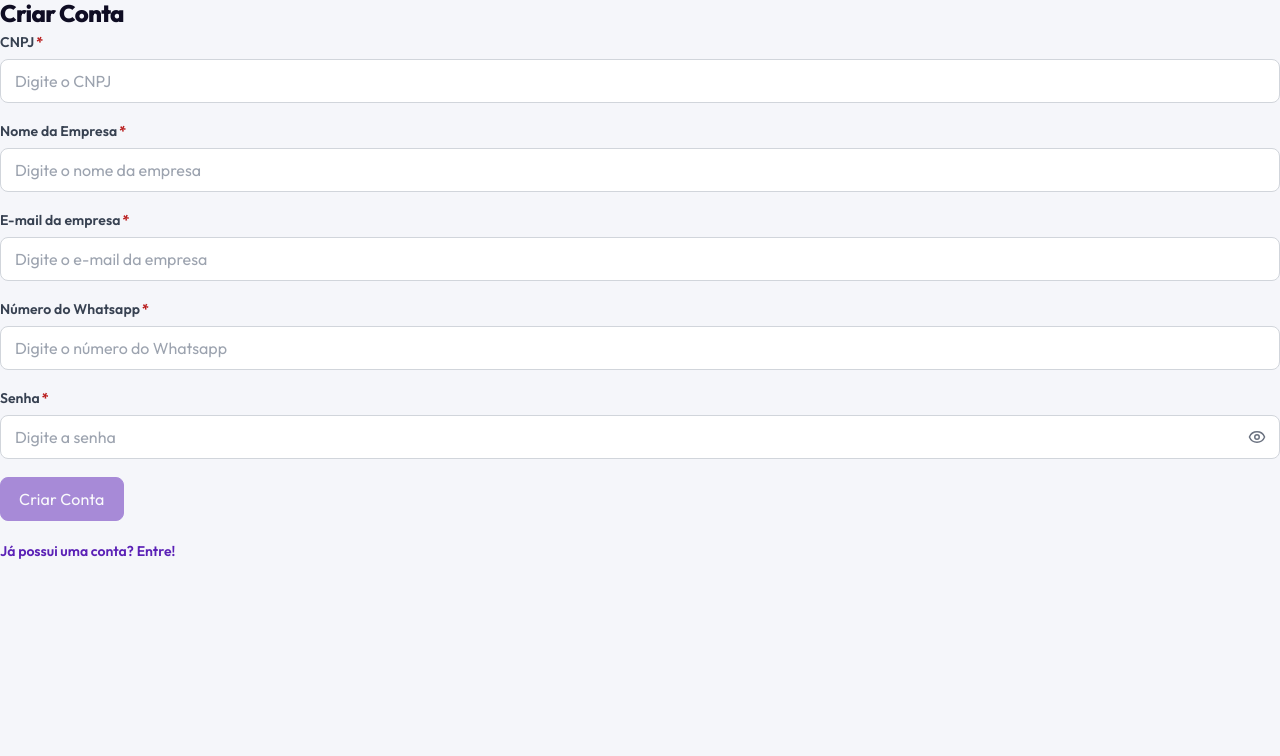
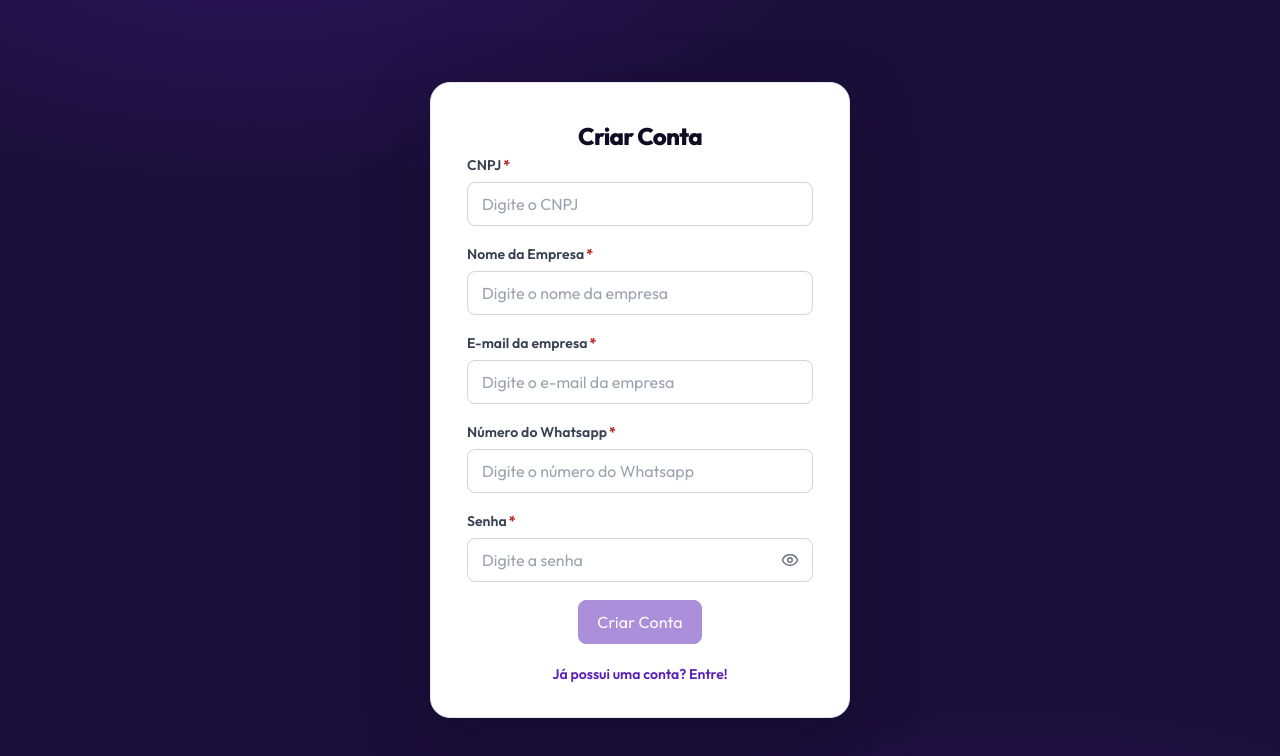
Before and after one commit to GabrielRoger07/Bakery-Quotation, a React (Vite) app in the folder frontend/: page /register in a window 1280 px wide. Shown: the top 756 px of the page. Built offline with nearby package versions, Linux system fonts and the light colour scheme; no server answers.

Commit message:
Migrate auth screens to layout/form primitives

```diff
--- a/frontend/src/pages/Company/CompanyCreate.jsx
+++ b/frontend/src/pages/Company/CompanyCreate.jsx
@@ -4,9 +4,12 @@ import useFetch from '@/hooks/useFetch'
 import Input from '@/components/Input'
 import Button from '@/components/Button'
 import Alert from '@/components/Alert'
+import PageContainer from '@/components/PageContainer'
+import PageHeader from '@/components/PageHeader'
 import useCharLimit from '@/hooks/useCharLimit'
 import usePhoneMask from '@/hooks/usePhoneMask'
 import useCnpjMask from '@/hooks/useCnpjMask'
+import { charLimitMessage } from '@/utils/charLimitMessage'
 import { ENV } from '@/config/env'
 
 const CompanyCreate = () => {
@@ -67,49 +70,27 @@ const CompanyCreate = () => {
     }
 
     return (
-        <div className="auth-bg">
-            <div className="auth-card">
-                <h1 className="text-[1.5rem] mb-1 text-[var(--color-text-strong)] font-extrabold tracking-[-0.03em] leading-[1.15]">Criar Conta</h1>
+        <PageContainer variant="auth">
+            <PageHeader title="Criar Conta" className="mb-1" />
             <form onSubmit={handleCreateCompany}>
-                    <Input label="CNPJ" type="text" value={companyCnpj} onChange={handleCnpjChange} onBlur={handleCnpjBlur} placeholder={"Digite o CNPJ"} isInvalid={isCnpjInvalid} required />
-                    {isCnpjInvalid && <div className="text-[var(--color-danger-strong)] text-[0.8125rem] font-medium -mt-1 mb-[0.625rem]">CNPJ inválido</div>}
+                <Input label="CNPJ" type="text" value={companyCnpj} onChange={handleCnpjChange} onBlur={handleCnpjBlur} placeholder={"Digite o CNPJ"} isInvalid={isCnpjInvalid} error={isCnpjInvalid && "CNPJ inválido"} required />
 
-                    <Input label={"Nome da Empresa"} type="text" value={companyName} onChange={handleNameChange} onBlur={handleNameBlur} placeholder={"Digite o nome da empresa"} isInvalid={isNameInvalid} required />
-                    {nameWarning && (
-                        <div className="text-[var(--color-danger-strong)] text-[0.8125rem] font-medium -mt-1 mb-[0.625rem]">
-                            {nameWarning.type === "too_short" && `É permitido ter no mínimo ${nameWarning.min} caracteres para ${nameWarning.fieldName}.`}
-                            {nameWarning.type === "too_long" && `É permitido ter no máximo ${nameWarning.max} caracteres para ${nameWarning.fieldName}.`}
-                        </div>
-                    )}
+                <Input label={"Nome da Empresa"} type="text" value={companyName} onChange={handleNameChange} onBlur={handleNameBlur} placeholder={"Digite o nome da empresa"} isInvalid={isNameInvalid} error={charLimitMessage(nameWarning)} required />
 
-                    <Input label={"E-mail da empresa"} type="text" value={companyEmail} onChange={handleEmailChange} onBlur={handleEmailBlur} placeholder={"Digite o e-mail da empresa"} isInvalid={isEmailInvalid} required />
-                    {emailWarning && (
-                        <div className="text-[var(--color-danger-strong)] text-[0.8125rem] font-medium -mt-1 mb-[0.625rem]">
-                            {emailWarning.type === "too_short" && `É permitido ter no mínimo ${emailWarning.min} caracteres para ${emailWarning.fieldName}.`}
-                            {emailWarning.type === "too_long" && `É permitido ter no máximo ${emailWarning.max} caracteres para ${emailWarning.fieldName}.`}
-                        </div>
-                    )}
+                <Input label={"E-mail da empresa"} type="text" value={companyEmail} onChange={handleEmailChange} onBlur={handleEmailBlur} placeholder={"Digite o e-mail da empresa"} isInvalid={isEmailInvalid} error={charLimitMessage(emailWarning)} required />
 
-                    <Input label={"Número do Whatsapp"} type="text" value={companyWhatsappNumber} onChange={handleWhatsappChange} onBlur={handleWhatsappBlur} placeholder={"Digite o número do Whatsapp"} isInvalid={isWhatsappInvalid} required />
-                    {isWhatsappInvalid && <div className="text-[var(--color-danger-strong)] text-[0.8125rem] font-medium -mt-1 mb-[0.625rem]">Número de Whatsapp inválido</div>}
+                <Input label={"Número do Whatsapp"} type="text" value={companyWhatsappNumber} onChange={handleWhatsappChange} onBlur={handleWhatsappBlur} placeholder={"Digite o número do Whatsapp"} isInvalid={isWhatsappInvalid} error={isWhatsappInvalid && "Número de Whatsapp inválido"} required />
 
-                    <Input label={"Senha"} type="password" value={companyPassword} onChange={handlePasswordChange} onBlur={handlePasswordBlur} placeholder={"Digite a senha"} isInvalid={isPasswordInvalid} required />
-                    {passwordWarning && (
-                        <div className="text-[var(--color-danger-strong)] text-[0.8125rem] font-medium -mt-1 mb-[0.625rem]">
-                            {passwordWarning.type === "too_short" && `É permitido ter no mínimo ${passwordWarning.min} caracteres para ${passwordWarning.fieldName}.`}
-                            {passwordWarning.type === "too_long" && `É permitido ter no máximo ${passwordWarning.max} caracteres para ${passwordWarning.fieldName}.`}
-                        </div>
-                    )}
+                <Input label={"Senha"} type="password" value={companyPassword} onChange={handlePasswordChange} onBlur={handlePasswordBlur} placeholder={"Digite a senha"} isInvalid={isPasswordInvalid} error={charLimitMessage(passwordWarning)} required />
 
                 <Alert message={error} />
-                    {success && <div className="text-[var(--color-success)] font-medium mb-[0.875rem] text-[0.875rem]">{success}</div>}
+                <Alert variant="success" message={success} />
                 <Button type="submit" disabled={isDisabled}>Criar Conta</Button>
             </form>
-                <p className="mt-5 mb-0 text-[0.875rem] text-[var(--color-text-muted)]">
+            <p className="mt-5 mb-0 text-body text-[var(--color-text-muted)]">
                 <Link to="/login" className="text-[var(--color-accent)] no-underline font-semibold hover:underline">Já possui uma conta? Entre!</Link>
             </p>
-            </div>
-        </div>
+        </PageContainer>
     )
 }
 
--- a/frontend/src/pages/Company/Login.jsx
+++ b/frontend/src/pages/Company/Login.jsx
@@ -5,6 +5,8 @@ import useFetch from '@/hooks/useFetch'
 import Input from '@/components/Input'
 import Button from '@/components/Button'
 import Alert from '@/components/Alert'
+import PageContainer from '@/components/PageContainer'
+import PageHeader from '@/components/PageHeader'
 import { ENV } from '@/config/env'
 
 const Login = () => {
@@ -35,21 +37,19 @@ const Login = () => {
     }
 
     return (
-        <div className="auth-bg">
-            <div className="auth-card">
-                <h1 className="text-[1.5rem] mb-1 text-[var(--color-text-strong)] font-extrabold tracking-[-0.03em] leading-[1.15]">Entrar</h1>
+        <PageContainer variant="auth">
+            <PageHeader title="Entrar" className="mb-1" />
             <form onSubmit={handleLogin}>
                 <Input label={"E-mail"} type="email" name="companyEmail" value={companyEmail} onChange={(e) => setCompanyEmail(e.target.value)} placeholder={"Digite seu e-mail"} />
                 <Input label={"Senha"} type="password" name="companyPassword" value={companyPassword} onChange={(e) => setCompanyPassword(e.target.value)} placeholder={"Digite sua senha"} />
                 <Alert message={error} />
-                    {success && <div className="text-[var(--color-success)] font-medium mb-[0.875rem] text-[0.875rem]">{success}</div>}
+                <Alert variant="success" message={success} />
                 <Button type="submit" loading={loading}>Entrar</Button>
             </form>
-                <p className="mt-5 mb-0 text-[0.875rem] text-[var(--color-text-muted)]">
+            <p className="mt-5 mb-0 text-body text-[var(--color-text-muted)]">
                 <Link to="/register" className="text-[var(--color-accent)] no-underline font-semibold hover:underline">Nova empresa? Criar conta!</Link>
             </p>
-            </div>
-        </div>
+        </PageContainer>
     )
 }
 
```
Lines whose indentation alone changed are shown as unchanged.
